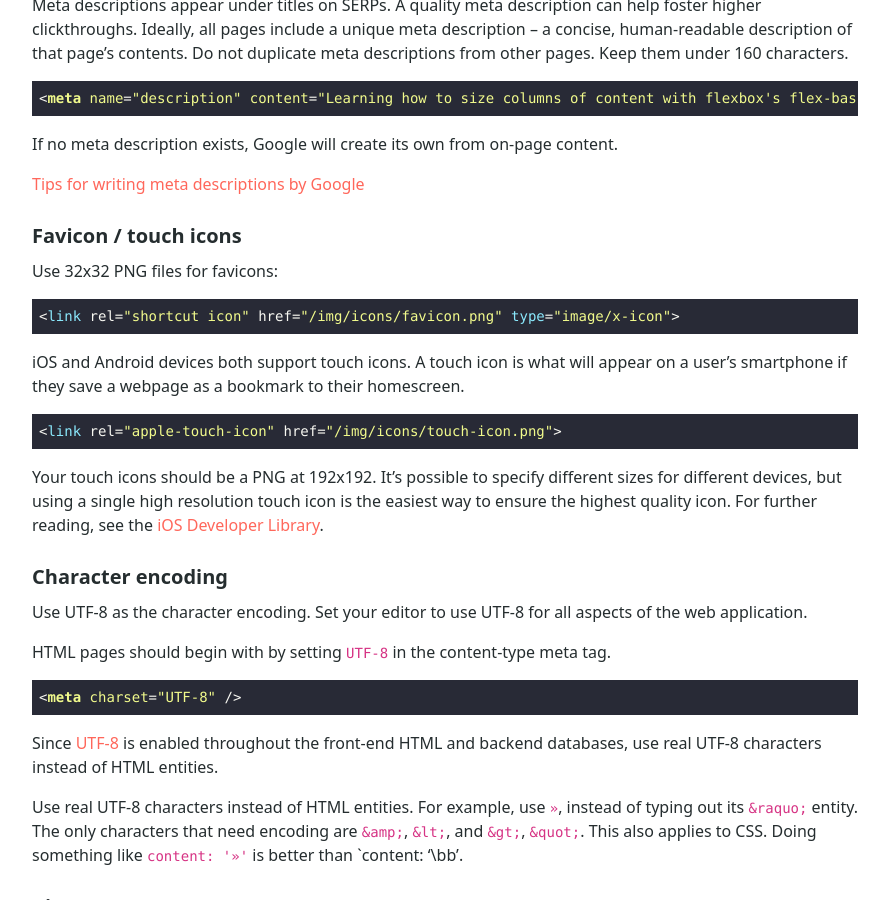
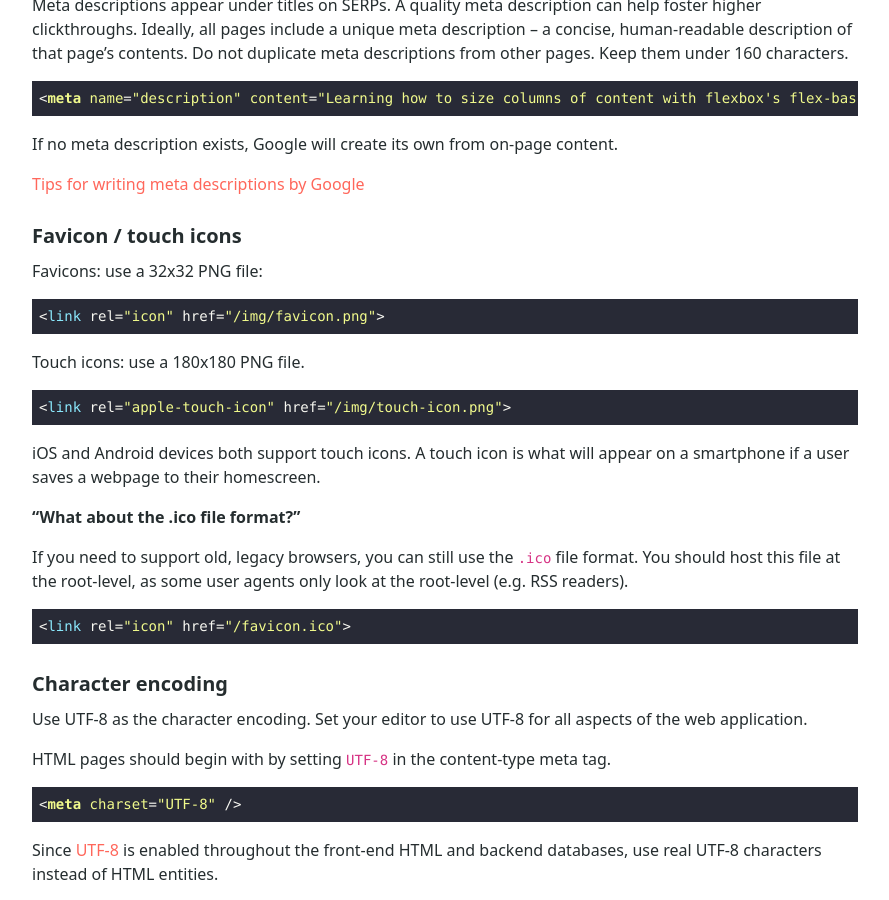
Before and after one commit to imarc/handbook, a Jekyll site: the page built from frontend.md, in a window 1280 px wide and 900 px high, scrolled down 2809 px. Shown: the whole window, without its empty margins (8-897 px from the left). Built offline with Jekyll 4.4.1, drawn with Linux system fonts in a browser that asks for light colours; nearby versions of some CDN libraries.

Commit message:
gh-pages: favicon/touch icon update

```diff
--- a/frontend.md
+++ b/frontend.md
@@ -79,18 +79,21 @@ If no meta description exists, Google will create its own from on-page content.
 
 #### Favicon / touch icons
 
-Use 32x32 PNG files for favicons:
+Favicons: use a 32x32 PNG file:
 
-    <link rel="shortcut icon" href="/img/icons/favicon.png" type="image/x-icon">
+    <link rel="icon" href="/img/favicon.png">
 
-iOS and Android devices both support touch icons. A touch icon is what will appear on a user's smartphone if they save a webpage as a bookmark to their homescreen.
+Touch icons: use a 180x180 PNG file.
 
-    <link rel="apple-touch-icon" href="/img/icons/touch-icon.png">
+    <link rel="apple-touch-icon" href="/img/touch-icon.png">
 
-Your touch icons should be a PNG at 192x192. It’s possible to specify
-different sizes for different devices, but using a single high
-resolution touch icon is the easiest way to ensure the highest
-quality icon. For further reading, see the [iOS Developer Library](http://developer.apple.com/library/ios/#DOCUMENTATION/AppleApplications/Reference/SafariWebContent/ConfiguringWebApplications/ConfiguringWebApplications.html).
+iOS and Android devices both support touch icons. A touch icon is what will appear on a smartphone if a user saves a webpage to their homescreen.
+
+**“What about the .ico file format?”**
+
+If you need to support old, legacy browsers, you can still use the `.ico` file format. You should host this file at the root-level, as some user agents only look at the root-level (e.g. RSS readers).
+
+    <link rel="icon" href="/favicon.ico">
 
 #### Character encoding
 
--- a/js/manifest.js
+++ b/js/manifest.js
@@ -1,2 +1,2 @@
-(()=>{"use strict";var r,e={},o={};function n(r){var t=o[r];if(void 0!==t)return t.exports;var a=o[r]={exports:{}};return e[r](a,a.exports,n),a.exports}n.m=e,r=[],n.O=(e,o,t,a)=>{if(!o){var i=1/0;for(s=0;s<r.length;s++){for(var[o,t,a]=r[s],l=!0,p=0;p<o.length;p++)(!1&a||i>=a)&&Object.keys(n.O).every((r=>n.O[r](o[p])))?o.splice(p--,1):(l=!1,a<i&&(i=a));l&&(r.splice(s--,1),e=t())}return e}a=a||0;for(var s=r.length;s>0&&r[s-1][2]>a;s--)r[s]=r[s-1];r[s]=[o,t,a]},n.d=(r,e)=>{for(var o in e)n.o(e,o)&&!n.o(r,o)&&Object.defineProperty(r,o,{enumerable:!0,get:e[o]})},n.o=(r,e)=>Object.prototype.hasOwnProperty.call(r,e),(()=>{var r={929:0,870:0};n.O.j=e=>0===r[e];var e=(e,o)=>{var t,a,[i,l,p]=o,s=0;for(t in l)n.o(l,t)&&(n.m[t]=l[t]);for(p&&p(n),e&&e(o);s<i.length;s++)a=i[s],n.o(r,a)&&r[a]&&r[a][0](),r[i[s]]=0;n.O()},o=self.webpackChunkimarc_handbook=self.webpackChunkimarc_handbook||[];o.forEach(e.bind(null,0)),o.push=e.bind(null,o.push.bind(o))})(),n.O()})();
+(()=>{"use strict";var r,e={},o={};function n(r){var t=o[r];if(void 0!==t)return t.exports;var a=o[r]={exports:{}};return e[r](a,a.exports,n),a.exports}n.m=e,r=[],n.O=(e,o,t,a)=>{if(!o){var i=1/0;for(p=0;p<r.length;p++){for(var[o,t,a]=r[p],l=!0,f=0;f<o.length;f++)(!1&a||i>=a)&&Object.keys(n.O).every((r=>n.O[r](o[f])))?o.splice(f--,1):(l=!1,a<i&&(i=a));l&&(r.splice(p--,1),e=t())}return e}a=a||0;for(var p=r.length;p>0&&r[p-1][2]>a;p--)r[p]=r[p-1];r[p]=[o,t,a]},n.d=(r,e)=>{for(var o in e)n.o(e,o)&&!n.o(r,o)&&Object.defineProperty(r,o,{enumerable:!0,get:e[o]})},n.o=(r,e)=>Object.prototype.hasOwnProperty.call(r,e),(()=>{var r={929:0,870:0};n.O.j=e=>0===r[e];var e=(e,o)=>{var t,a,[i,l,f]=o,p=0;for(t in l)n.o(l,t)&&(n.m[t]=l[t]);if(f)var s=f(n);for(e&&e(o);p<i.length;p++)a=i[p],n.o(r,a)&&r[a]&&r[a][0](),r[i[p]]=0;return n.O(s)},o=self.webpackChunkimarc_handbook=self.webpackChunkimarc_handbook||[];o.forEach(e.bind(null,0)),o.push=e.bind(null,o.push.bind(o))})()})();
 //# sourceMappingURL=manifest.js.map
```
Also changed, not shown: package.json (+4 -4 lines), js/main.js, 3 other files.
